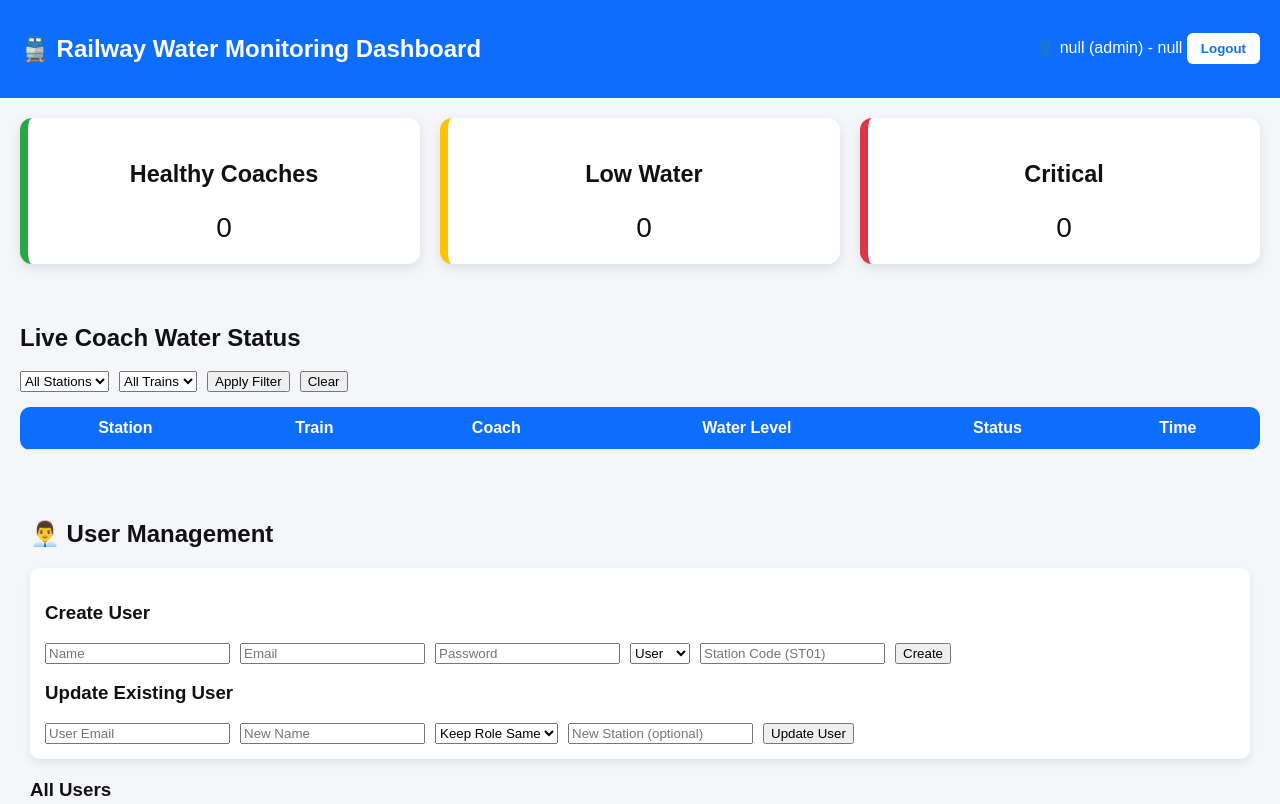
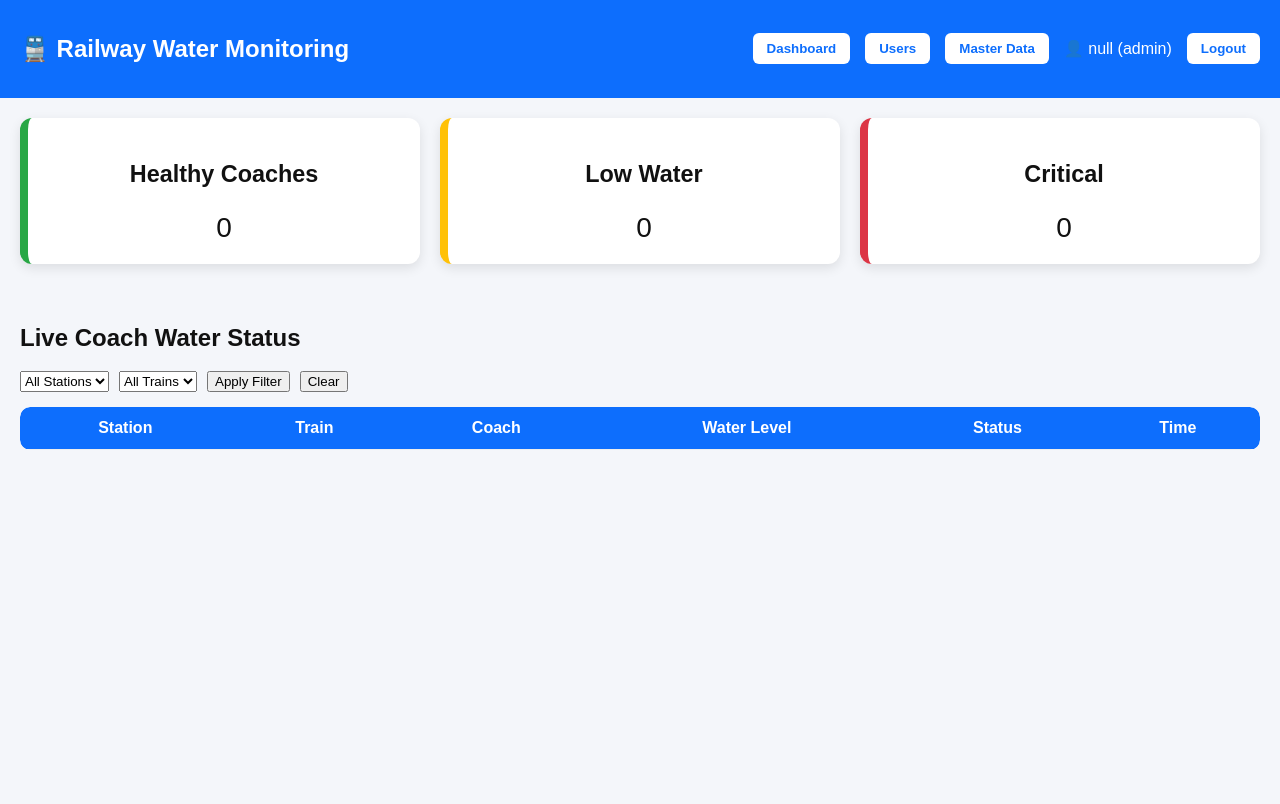
Before and after one commit to ommore86/Railway-Water-Monitoring, a website: page frontend/dashboard.html in a window 1280 px wide. Shown: the top 804 px of the page. Drawn offline with Linux system fonts and the light colour scheme; no server answers; sample sign-in values are in the browser's storage.

Commit message:
updating homepage

```diff
--- a/frontend/dashboard.html
+++ b/frontend/dashboard.html
@@ -111,20 +111,38 @@
         opacity: 0.3
       }
     }
+
+    /* scrollable table */
+    .table-container {
+      max-height: 420px;
+      overflow-y: auto;
+      border-radius: 10px;
+    }
+
+    .table-container thead th {
+      position: sticky;
+      top: 0;
+      z-index: 2;
+    }
   </style>
 </head>
 
 <body>
 
   <header class="topbar">
-    <h2>🚆 Railway Water Monitoring Dashboard</h2>
-    <div>
+    <h2>🚆 Railway Water Monitoring</h2>
+
+    <div style="display:flex;align-items:center;gap:15px">
+      <button onclick="showPage('dashboard')">Dashboard</button>
+      <button onclick="showPage('users')" id="usersBtn">Users</button>
+      <button onclick="showPage('master')" id="masterBtn">Master Data</button>
+
       <span id="loginInfo"></span>
       <button onclick="logout()">Logout</button>
     </div>
   </header>
 
-
+  <section id="dashboardPage">
     <!-- ===== STATS ===== -->
     <section class="cards">
       <div class="card good">
@@ -163,6 +181,7 @@
 
       </div>
 
+      <div class="table-container">
         <table>
           <thead>
             <tr>
@@ -174,15 +193,15 @@
               <th>Time</th>
             </tr>
           </thead>
-
           <tbody id="dataTable"></tbody>
         </table>
+      </div>
+    </section>
   </section>
 
 
   <!-- ===== ADMIN PANEL (SEPARATE PAGE SECTION) ===== -->
-  <section id="adminPanel" style="display:none;padding:30px">
-
+  <section id="usersPage" style="display:none;padding:30px">
     <h2>👨‍💼 User Management</h2>
 
     <div style="
@@ -244,7 +263,7 @@
     </table>
 
     <h2>Master Data</h2>
-
+    <section id="masterPage" style="display:none;padding:30px">
       <div style="display:flex;gap:40px;margin-top:20px">
 
         <!-- LEFT SIDE : TRAIN -->
@@ -275,6 +294,7 @@
       </div>
 
     </section>
+  </section>
 
   <script src="js/dashboard.js?v=2"></script>
 </body>
--- a/frontend/js/dashboard.js
+++ b/frontend/js/dashboard.js
@@ -8,25 +8,42 @@ const token = localStorage.getItem("token");
 const role = (localStorage.getItem("role") || "").toLowerCase();
 const name = localStorage.getItem("name");
 
+// ---------- PAGE NAVIGATION ----------
+function showPage(page) {
+
+  document.getElementById("dashboardPage").style.display = "none";
+  document.getElementById("usersPage").style.display = "none";
+  document.getElementById("masterPage").style.display = "none";
+
+  if (page === "dashboard") document.getElementById("dashboardPage").style.display = "block";
+  if (page === "users") document.getElementById("usersPage").style.display = "block";
+  if (page === "master") document.getElementById("masterPage").style.display = "block";
+}
+
 if (!token) window.location.href = "login.html";
 
 document.addEventListener("DOMContentLoaded", () => {
 
   document.getElementById("loginInfo").innerText =
-    `👤 ${name} (${role}) - ${localStorage.getItem("email")}`;
+    `👤 ${name} (${role})`;
 
-  // initial load
+  // default page
+  showPage("dashboard");
+
+  // role based buttons
+  if (role === "user") {
+    document.getElementById("usersBtn").style.display = "none";
+    document.getElementById("masterBtn").style.display = "none";
+  }
+
   loadData();
   loadUsersIfAdmin();
 
-  // prevent multiple timers (important)
   if (refreshTimer) clearInterval(refreshTimer);
 
-  // auto refresh every 5 seconds using SAME FILTER
   refreshTimer = setInterval(() => {
     loadData(currentFilter);
   }, 5000);
-
 });
 
 
```
Lines whose indentation alone changed are shown as unchanged.
